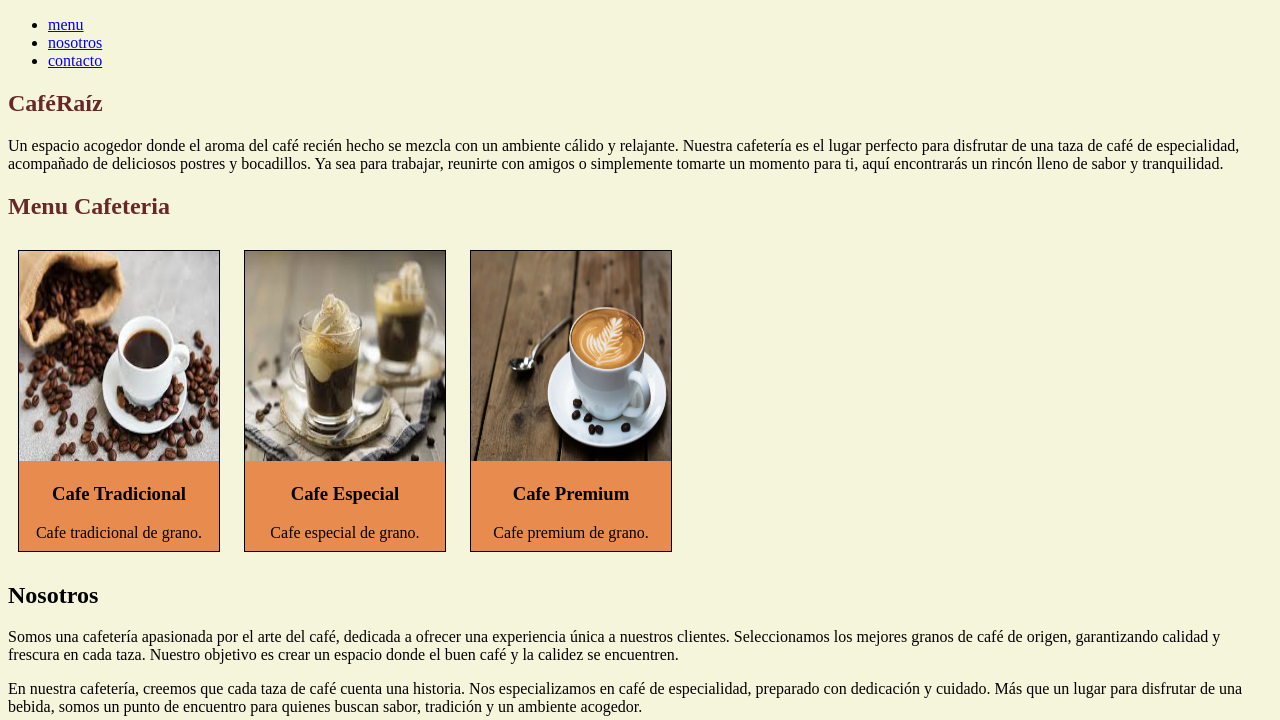
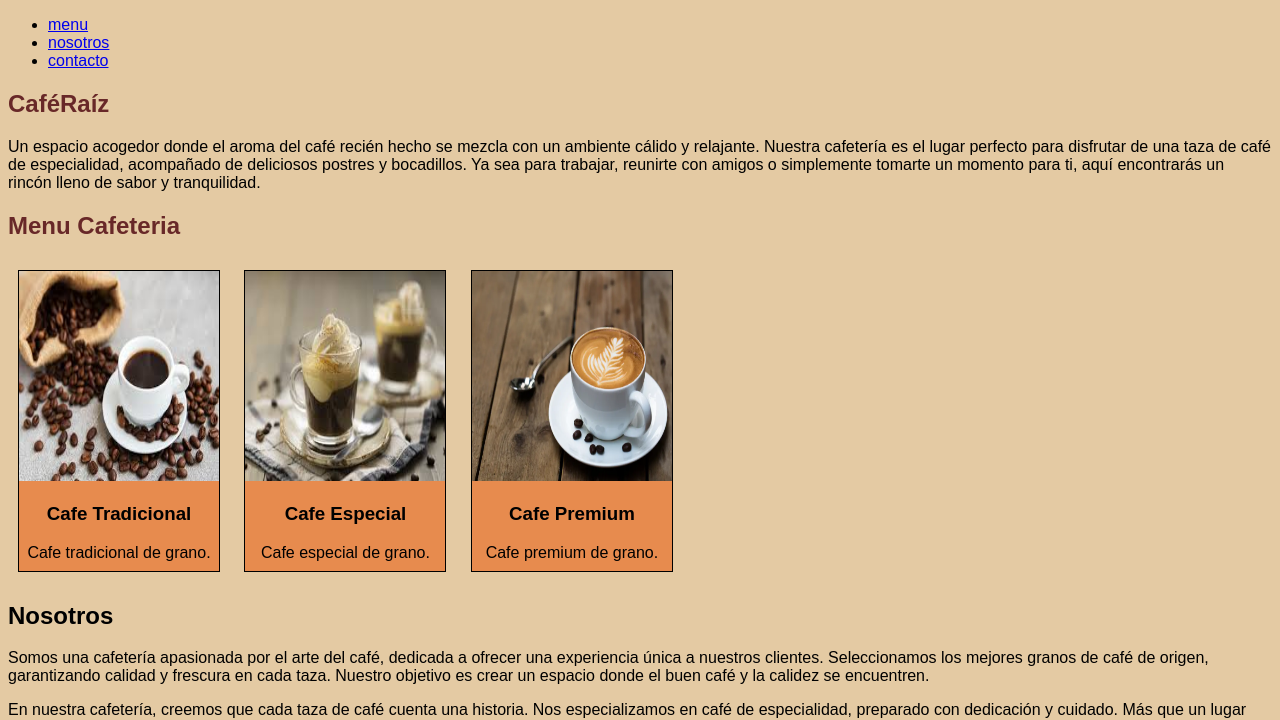
Before and after one commit to rosamadeline/landing-caferaiz, a plain HTML site: page index.html in a window 1280 px wide. Shown: the top 720 px of the page. Drawn offline with Linux system fonts and the light colour scheme.

Commit message:
avance menu

```diff
--- a/assets/css/style.css
+++ b/assets/css/style.css
@@ -1,9 +1,11 @@
 body {
-    background-color: beige;
+    background-color: rgb(228, 202, 163);
+    font-family: Arial, Helvetica, sans-serif;
 }
 
 h1{
     color:rgb(104, 40, 40)
+
 }
 
 .tarjeta1{
```
